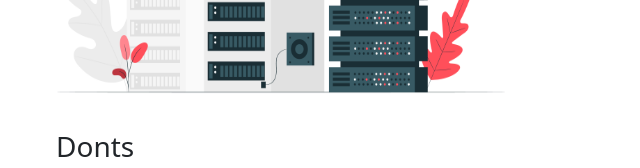
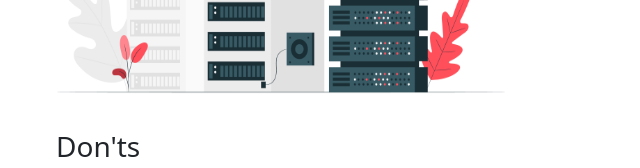
Before and after one commit to canaryGrapher/InnoServer, a plain HTML site: page index.html in a window 1280 px wide. Shown: the part 3800-3968 px from the top of the page, 632-1272 px from the left. Drawn offline with nearby package versions, Linux system fonts and the light colour scheme.

Commit message:
Update index.html

```diff
--- a/index.html
+++ b/index.html
@@ -537,7 +537,7 @@
             justify-content-center
           "
         >
-          <h3>Donts</h3>
+          <h3>Don'ts</h3>
           <ul class="list-group">
             <li class="list-group-item">
               Do not run mail servers, or blockchain mining software on the
```
